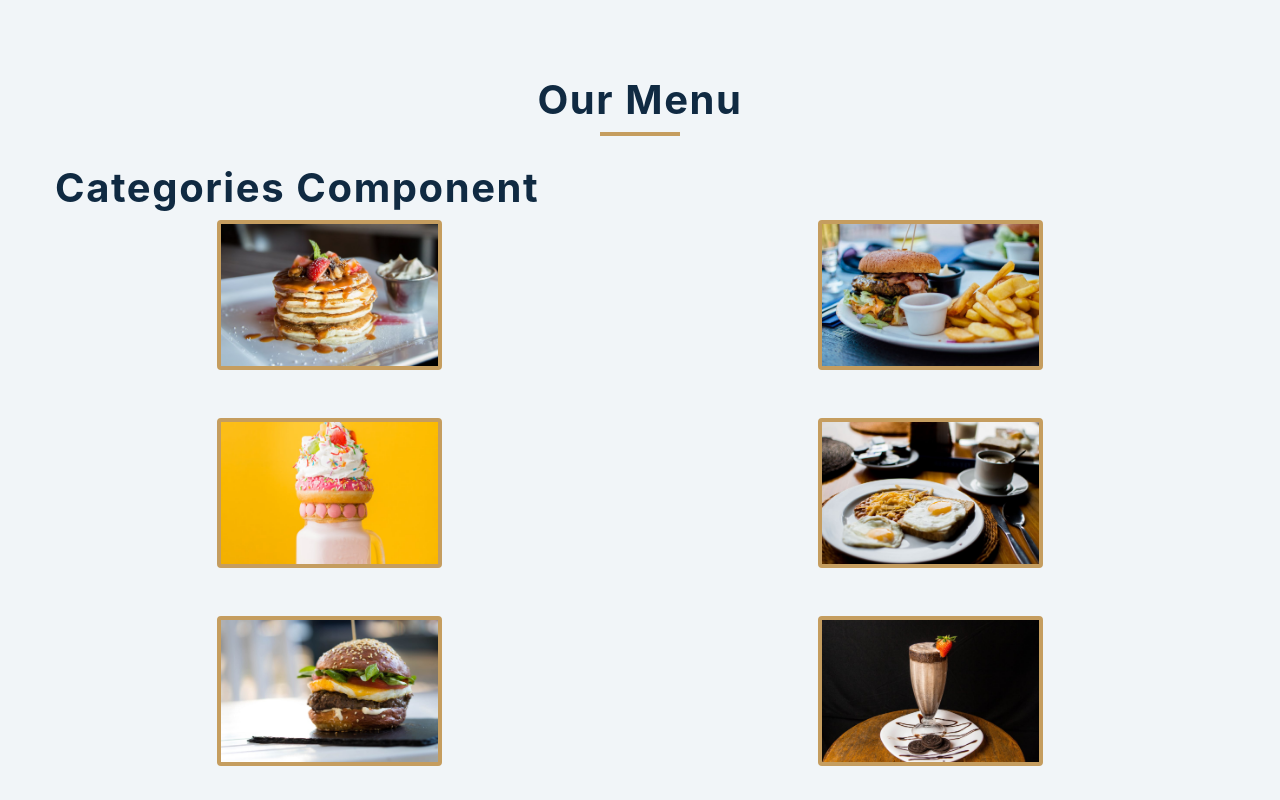
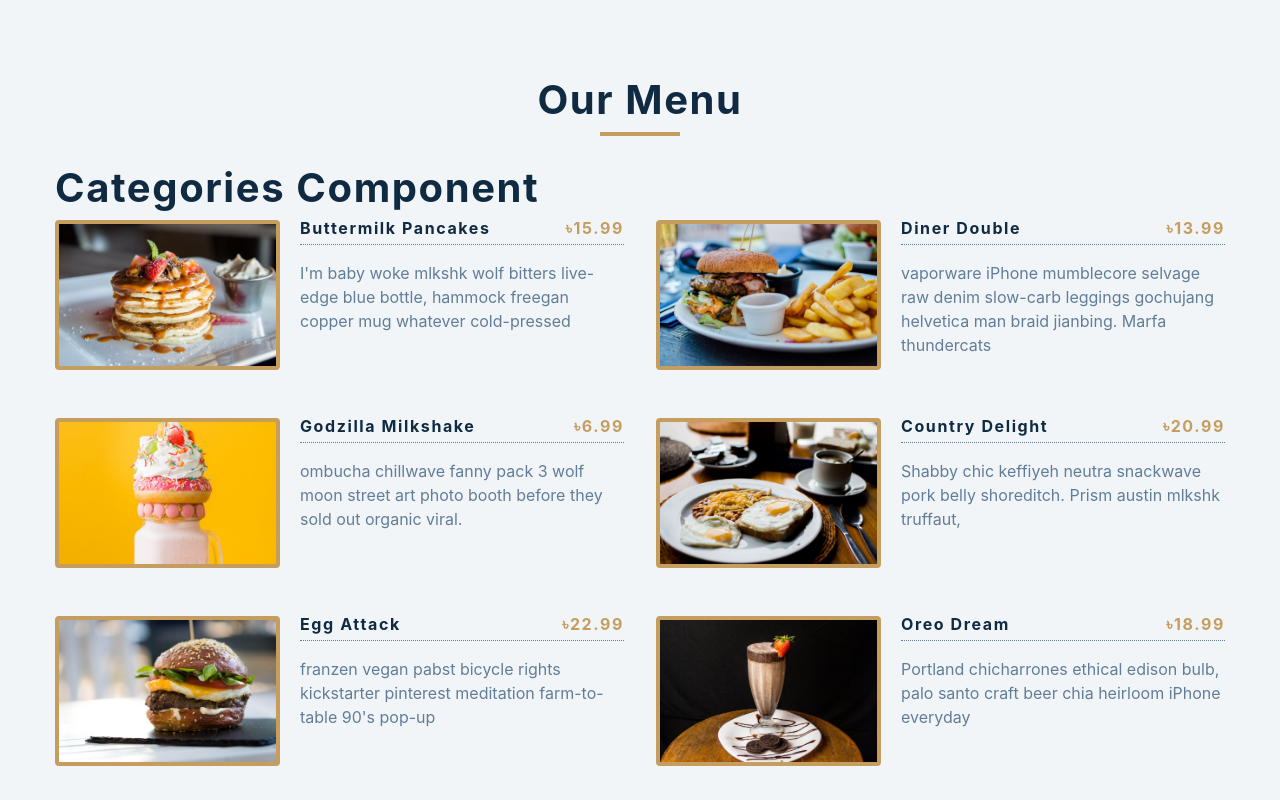
Before and after one commit to Shanto96/food_menu, a React (Create React App) app: page / in a window 1280 px wide. Shown: the top 800 px of the page. Built offline with nearby package versions, Linux system fonts and the light colour scheme.

Commit message:
menu items showing

```diff
--- a/src/Menu.js
+++ b/src/Menu.js
@@ -4,11 +4,20 @@
   return ( <div className="section-center">
     {items.map((item)=>{
 
-    const {id,title,img,desc} = item;
+    const {id,title,img,desc,price} = item;
 
     return (
       <article key={id} className="menu-item" >
         <img src={img} alt={title} className="photo" />
+        <div className="item-info">
+          <header>
+            <h4>{title}</h4>
+             <h4 className="price">৳{price}</h4>
+          </header>
+          <p className="item-text">
+            {desc}
+          </p>
+        </div>
       </article>
     )
 
```
